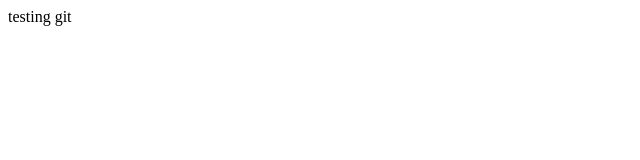
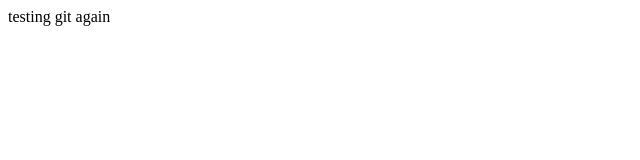
Before and after one commit to RoHobie/2-Cars, a plain HTML site: page index.html in a window 1280 px wide. Shown: the full height of the page, 0-640 px from the left. Drawn offline with Linux system fonts and the light colour scheme.

Commit message:
testing git

```diff
--- a/index.html
+++ b/index.html
@@ -6,6 +6,6 @@
     <title>2 cars</title>
 </head>
 <body>
-    testing git
+    testing git again
 </body>
 </html>
```
